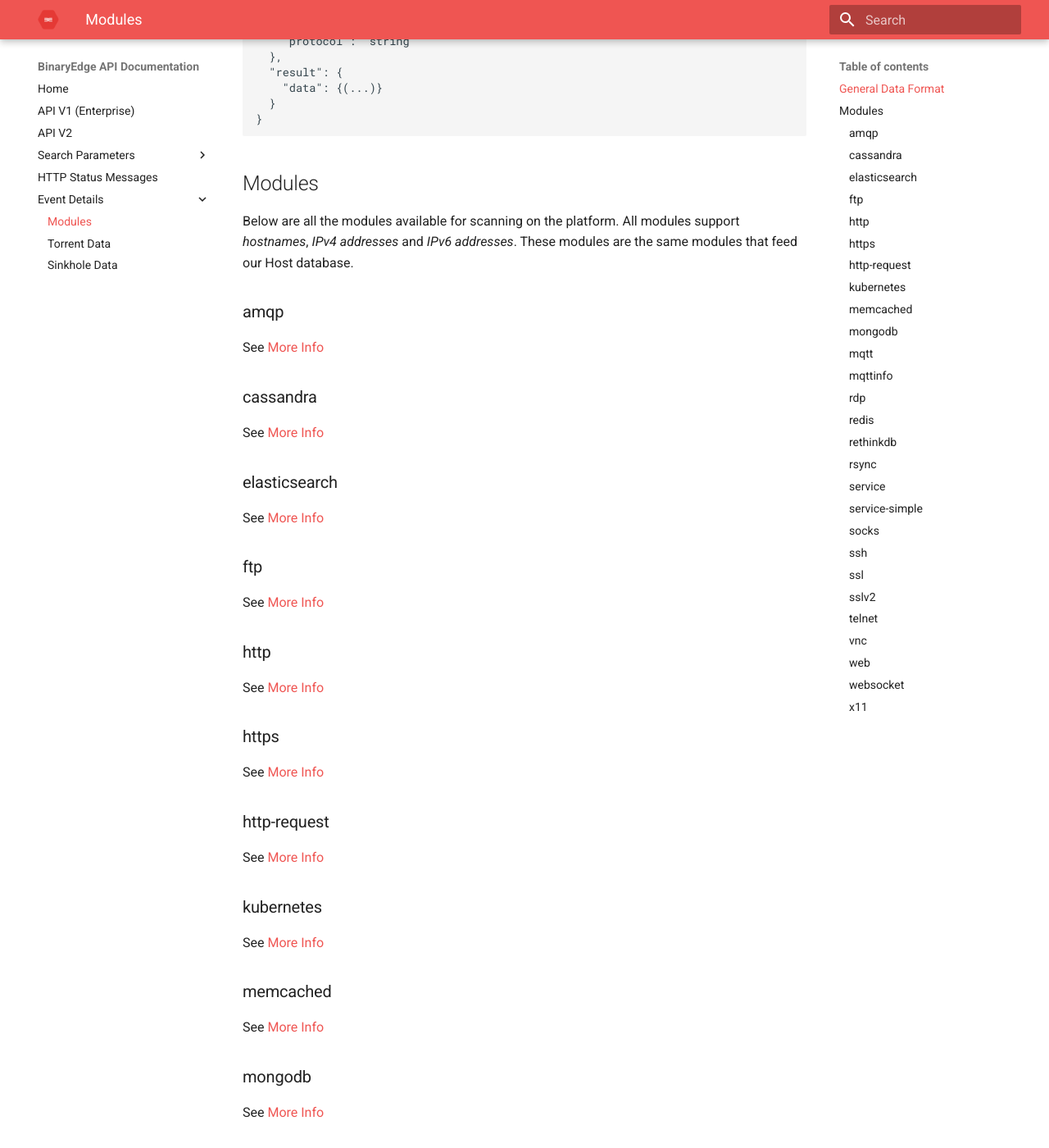
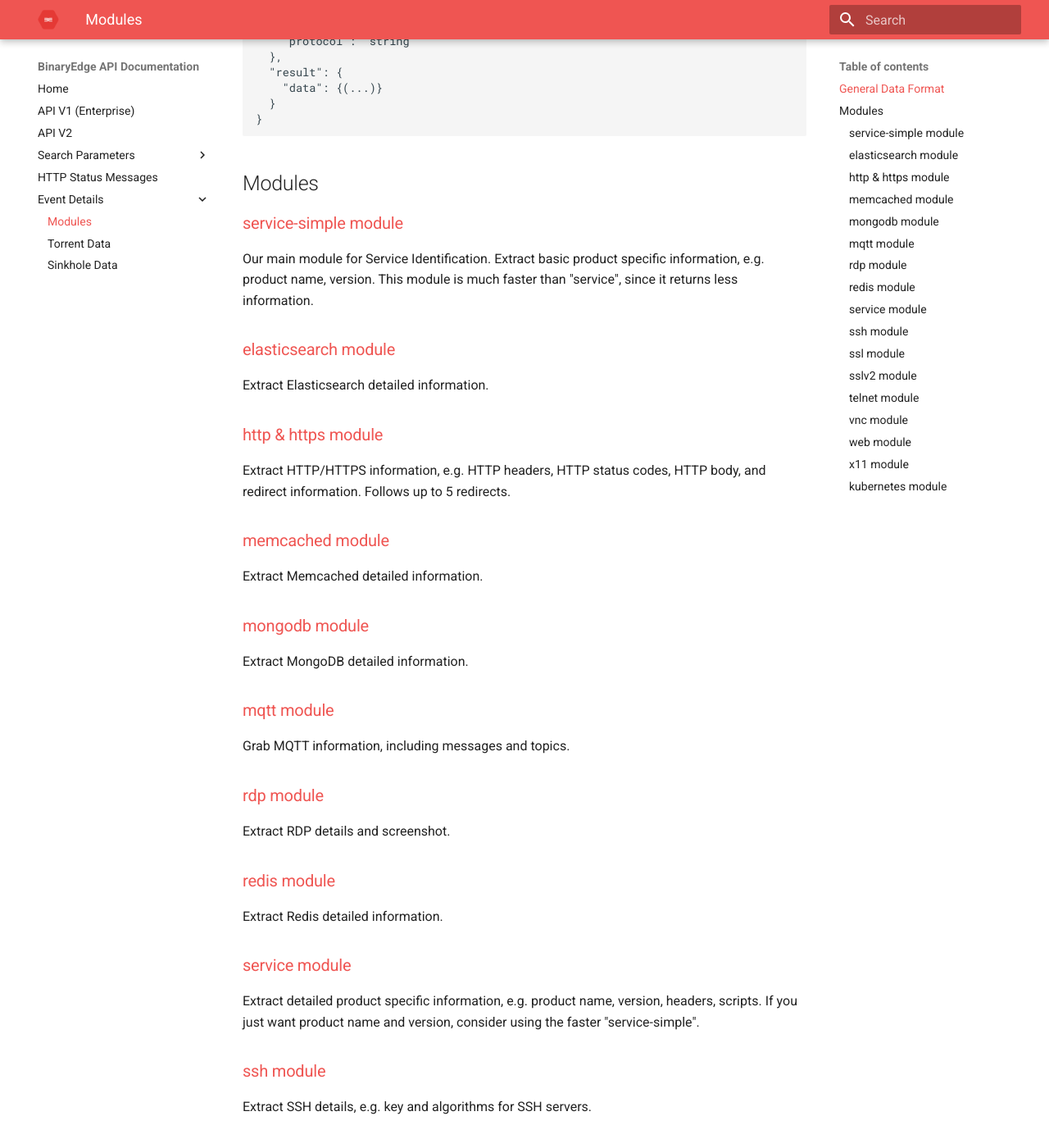
Before and after one commit to igama/docs.binaryedge.io, an MkDocs documentation site: the page built from docs/modules.md, in a window 1280 px wide and 1400 px high, scrolled down 1860 px. Shown: the whole window at 82% size. Built offline with MkDocs 1.6.1 and Material for MkDocs 9.7.7, drawn with Linux system fonts in a browser that asks for light colours; some of the changed text lies outside the part shown.

Commit message:
Update modules.md

```diff
--- a/docs/modules.md
+++ b/docs/modules.md
@@ -67,118 +67,69 @@ Details of the fields:
 
 ## Modules
 
-Below are all the modules available for scanning on the platform. All modules support _hostnames_, _IPv4 addresses_ and _IPv6 addresses_. These modules are the same modules that feed our Host database.
 
-### amqp
+### [service-simple module](modules/service-simple.md "service-simple")
+Our main module for Service Identification. Extract basic product specific information, e.g. product name, version. This module is much faster than "service", since it returns less information.
 
-See [More Info](modules/amqp.md "amqp")
 
-### cassandra
+### [elasticsearch module](modules/elasticsearch.md "elasticsearch")
+Extract Elasticsearch detailed information.
 
-See [More Info](modules/cassandra.md "cassandra")
 
-### elasticsearch
+### [http & https module](modules/http.md "http")
+Extract HTTP/HTTPS information, e.g. HTTP headers, HTTP status codes, HTTP body, and redirect information. Follows up to 5 redirects.
 
-See [More Info](modules/elasticsearch.md "elasticsearch")
 
-### ftp
+### [memcached module](modules/memcached.md "memcached")
+Extract Memcached detailed information.
 
-See [More Info](modules/ftp.md "ftp")
 
-### http
+### [mongodb module](modules/mongodb.md "mongodb")
+Extract MongoDB detailed information.
 
-See [More Info](modules/http.md "http")
 
-### https
+### [mqtt module](modules/mqtt.md "mqtt")
+Grab MQTT information, including messages and topics.
 
-See [More Info](modules/https.md "https")
 
-### http-request
+### [rdp module](modules/rdp.md "rdp")
+Extract RDP details and screenshot.
 
-See [More Info](modules/http-request.md "http-request")
 
-### kubernetes
+### [redis module](modules/redis.md "redis")
+Extract Redis detailed information.
 
-See [More Info](modules/kubernetes.md "kubernetes")
 
-### memcached
+### [service module](modules/service.md "service")
+Extract detailed product specific information, e.g. product name, version, headers, scripts. If you just want product name and version, consider using the faster "service-simple".
 
-See [More Info](modules/memcached.md "memcached")
 
-### mongodb
+### [ssh module](modules/ssh.md "ssh")
+Extract SSH details, e.g. key and algorithms for SSH servers.
 
-See [More Info](modules/mongodb.md "mongodb")
 
-### mqtt
+### [ssl module](modules/ssl.md "ssl")
+Extract SSL details e.g. type of encryption.
 
-See [More Info](modules/mqtt.md "mqtt")
 
-### mqttinfo
+### [sslv2 module](modules/sslv2.md "sslv2")
+Extract SSL details (Version 2).
 
-See [More Info](modules/mqttinfo.md "mqttinfo")
 
-### rdp
+### [telnet module](modules/telnet.md "telnet")
+Extract Telnet information, e.g. Will, Do, Don't Won't commands.
 
-See [More Info](modules/rdp.md "rdp")
 
-### redis
+### [vnc module](modules/vnc.md "vnc")
+Extract VNC details and screenshot.
 
-See [More Info](modules/redis.md "redis")
 
-### rethinkdb
+### [web module](modules/web.md "web")
+Extract web information.
 
-See [More Info](modules/rethinkdb.md "rethinkdb")
 
-### rsync
+### [x11 module](modules/x11.md "x11")
+Extract x11 screenshot.
 
-See [More Info](modules/rsync.md "rsync")
-
-### service
-
-See [More Info](modules/service.md "service")
-
-### service-simple
-
-See [More Info](modules/service-simple.md "service-simple")
-
-### socks
-
-See [More Info](modules/socks.md "socks")
-
-### ssh
-
-See [More Info](modules/ssh.md "ssh")
-
-### ssl
-
-**DEPRECATED**
-
-See [More Info](modules/ssl.md "ssl")
-
-### sslv2
-
-See [More Info](modules/sslv2.md "sslv2")
-
-### telnet
-
-See [More Info](modules/telnet.md "telnet")
-
-### vnc
-
-See [More Info](modules/vnc.md "vnc")
-
-### web
-
-See [More Info](modules/web.md "web")
-
-### websocket
-
-The Websocket module attempts to connect to a Websocket server and extract a banner.
-
-See [More Info](modules/websocket.md "websocket")
-
-### x11
-
-The X11 module attempts to connect to a X11 server and extract relevant information as well as take a screenshot of the display.
-
-See [More Info](modules/x11.md "x11")
+### [kubernetes module](modules/kubernetes.md "kubernetes")
+Extract Kubernetes information.
```
